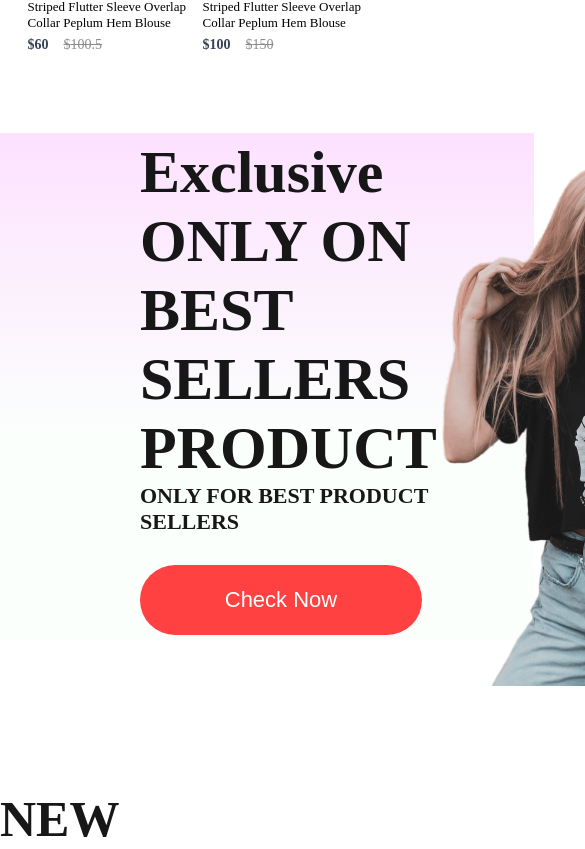
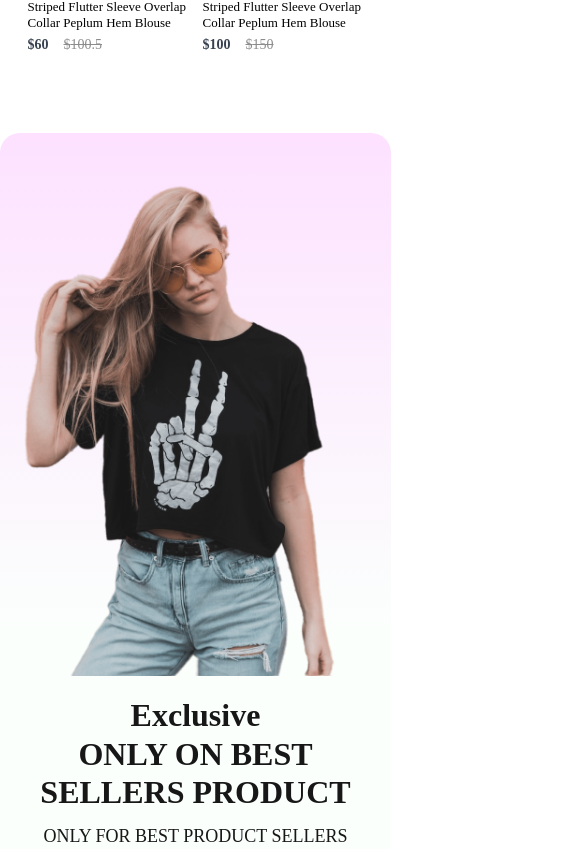
Before and after one commit to David2008-coder/Ecommerce-website, a React (Vite) app: page / in a window 390 px wide. Shown: the part 1375-2224 px from the top of the page, 585 px wide, since content can reach past the window. Built offline with nearby package versions, Linux system fonts and the light colour scheme.

Commit message:
Refactor Offers component styles for responsiveness

```diff
--- a/src/Components/Offers/Offers.css
+++ b/src/Components/Offers/Offers.css
@@ -1,11 +1,12 @@
 .offers {
-  width: 65%;
-  height: 60vh;
+  width: 85%;
+  max-width: 1200px;
+  min-height: 50vh;
   display: flex;
-  margin: auto;
-  padding: 0px 140px;
-  margin-bottom: 150px;
+  margin: 0 auto 100px;
+  padding: 40px 60px;
   background: linear-gradient(180deg, #fde1ff 0%, #e1ffea22 60%);
+  border-radius: 20px;
 }
 
 .offers-left {
@@ -17,26 +18,28 @@
 
 .offers-left h1 {
   color: #171717;
-  font-size: 60px;
+  font-size: 45px;
   font-weight: 600;
+  line-height: 1.2;
 }
 
 .offers-left p {
   color: #171717;
-  font-size: 22px;
-  font-weight: 600;
+  font-size: 18px;
+  font-weight: 500;
+  margin: 15px 0;
 }
 
 .offers-left button {
-  width: 282px;
-  height: 70px;
+  width: 220px;
+  height: 55px;
   border-radius: 35px;
   border: none;
   color: white;
-  margin-top: 30px;
+  margin-top: 20px;
   cursor: pointer;
   background: #ff4141;
-  font-size: 22px;
+  font-size: 18px;
   font-weight: 500;
 }
 
@@ -45,5 +48,38 @@
   display: flex;
   align-items: center;
   justify-content: flex-end;
-  padding-top: 50px;
 }
+
+.offers-right img {
+  max-width: 100%;
+  height: auto;
+}
+
+/* Mobile */
+@media (max-width: 900px) {
+  .offers {
+    flex-direction: column-reverse;
+    text-align: center;
+    padding: 30px 20px;
+    width: 90%;
+  }
+
+  .offers-left {
+    align-items: center;
+  }
+
+  .offers-left h1 {
+    font-size: 32px;
+  }
+
+  .offers-left button {
+    width: 200px;
+    height: 50px;
+    font-size: 16px;
+  }
+
+  .offers-right {
+    justify-content: center;
+    margin-bottom: 20px;
+  }
+}
```
